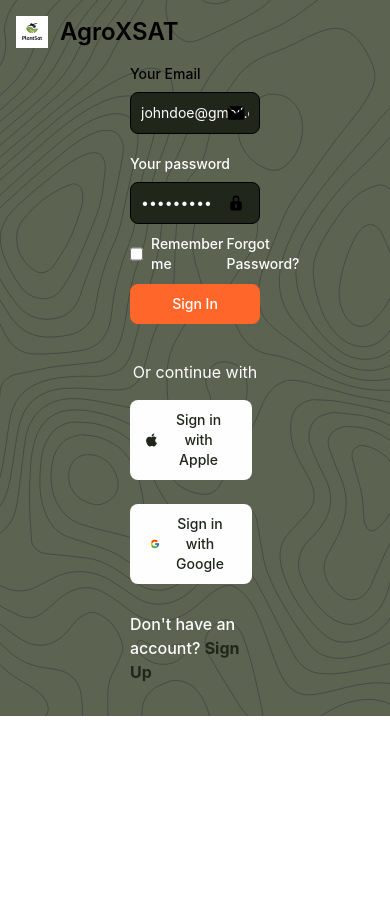
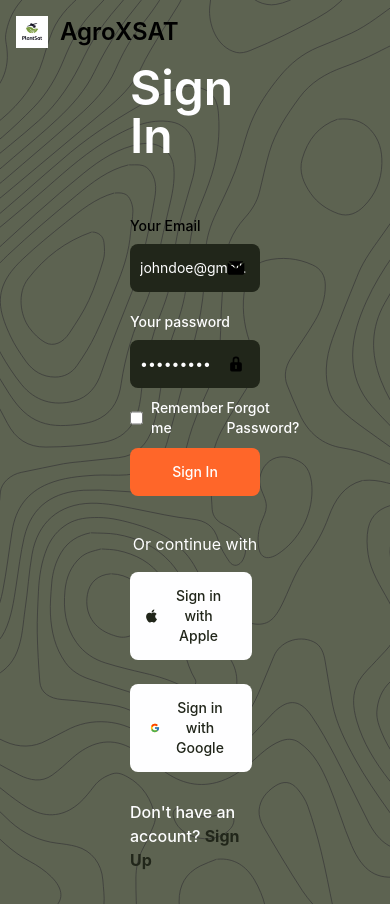
Before and after one commit to CommsJKUAT/AgroXSAT, a React (Vite) app in the folder AgritechSat/frontend/: page / in a window 390 px wide. Before the commit the page ends 844 px from the top, so only its background shows below. Built offline with nearby package versions, Linux system fonts and the light colour scheme.

Commit message:
A bit responsive

```diff
--- a/AgritechSat/frontend/src/App.jsx
+++ b/AgritechSat/frontend/src/App.jsx
@@ -3,7 +3,7 @@ import Login from "./pages/@auth/login/login"
 function App() {
 
   return (
-    <main className="bg-olive h-fit bg-hero-pattern bg-no-repeat bg-cover">
+    <main >
       <Login/>
     </main>
   )
--- a/AgritechSat/frontend/src/pages/@auth/login/login.jsx
+++ b/AgritechSat/frontend/src/pages/@auth/login/login.jsx
@@ -2,10 +2,12 @@ import Nav from "../nav";
 
 function Login() {
   return (
-    <section>
+    <section className="relative bg-olive 2xl:h-screen bg-hero-pattern bg-no-repeat bg-cover">
       <Nav/>
-      <div className="pb-8 flex justify-center items-center h-full">
-        <form className=" w-1/3 ">
+      <div className="pb-8 flex flex-col justify-center items-center h-full">
+        <div className="w-1/3 2xl:w-1/4">
+        <h1 className="text-5xl mb-14 font-semibold text-left text-white">Sign In</h1></div>
+        <form className=" w-1/3 2xl:w-1/4 ">
           <label
             for="email-address-icon"
             class="block mb-2 text-sm font-medium text-gray-900 dark:text-white"
@@ -16,7 +18,7 @@ function Login() {
             <input
               type="text"
               id="email-address-icon"
-              className="bg-black-olive border border-gray-300 text-gray-900 text-sm rounded-lg focus:ring-black-olive focus:border-black-olive block w-full ps-2.5 p-2.5 placeholder-white"
+              className="text-white bg-black-olive text-sm rounded-lg focus:ring-black-olive focus:border-black-olive block w-full ps-2.5 p-3.5 placeholder-white"
               placeholder="johndoe@gmail.com"
             />
             <div class="absolute inset-y-0 end-0 flex items-center pe-3.5 pointer-events-none">
@@ -45,7 +47,7 @@ function Login() {
               <input
                 type="password"
                 id="password"
-                className="bg-black-olive border border-gray-300 text-gray-900 text-sm rounded-lg focus:ring-black-olive focus:border-black-olive block w-full ps-2.5 p-2.5 placeholder-white"
+                className="text-white bg-black-olive text-sm rounded-lg focus:ring-black-olive focus:border-black-olive block w-full ps-2.5 p-3.5 placeholder-white"
                 placeholder="•••••••••"
                 required
               />
@@ -88,7 +90,7 @@ function Login() {
           </div>
           <button
             type="submit"
-            className="mb-4 text-white bg-giants-orange hover:bg-blue-800 focus:ring-4 focus:outline-none focus:ring-blue-300 font-medium rounded-lg text-sm w-full sm:w-full px-5 py-2.5 text-center dark:bg-blue-600 dark:hover:bg-blue-700 dark:focus:ring-blue-800"
+            className="mb-4 text-white bg-giants-orange hover:bg-blue-800 focus:ring-4 focus:outline-none focus:ring-blue-300 font-medium rounded-lg text-sm w-full sm:w-full px-5 py-3.5 text-center dark:bg-blue-600 dark:hover:bg-blue-700 dark:focus:ring-blue-800"
           >
             Sign In
           </button>
@@ -96,7 +98,7 @@ function Login() {
             <p className="text-center text-white">Or continue with</p>
             <button
               type="button"
-              className="my-4 text-black-olive bg-white  focus:ring-4 focus:outline-none focus:ring-[#050708]/50 font-medium rounded-lg text-sm px-5 py-2.5 text-center inline-flex items-center justify-center me-2 mb-2"
+              className="my-4 text-black-olive bg-white  focus:ring-4 focus:outline-none focus:ring-[#050708]/50 font-medium rounded-lg text-sm px-5 py-3.5 text-center inline-flex items-center justify-center me-2 mb-2"
             >
               <svg
                 className="  w-5 h-5 me-2 -ms-1"
@@ -117,7 +119,7 @@ function Login() {
             </button>
             <button
               type="button"
-              class="my-4 text-black-olive bg-white focus:ring-4 focus:outline-none focus:ring-[#4285F4]/50 font-medium rounded-lg text-sm px-5 py-2.5 text-center inline-flex items-center justify-center dark:focus:ring-[#4285F4]/55 me-2 mb-2"
+              class="my-4 text-black-olive bg-white focus:ring-4 focus:outline-none focus:ring-[#4285F4]/50 font-medium rounded-lg text-sm px-5 py-3.5 text-center inline-flex items-center justify-center dark:focus:ring-[#4285F4]/55 me-2 mb-2"
             >
               <svg
                 xmlns="http://www.w3.org/2000/svg"
--- a/AgritechSat/frontend/src/pages/@auth/nav.jsx
+++ b/AgritechSat/frontend/src/pages/@auth/nav.jsx
@@ -1,7 +1,7 @@
 
 function Nav() {
   return (
-    <nav class="border-gray-200 bg-gray-50 dark:bg-gray-800 dark:border-gray-700">
+    <nav class="2xl:fixed w-full top-0 left-0">
       <div class="max-w-screen-xl flex flex-wrap items-center justify-between mx-auto p-4">
         <a href="#" class="flex items-center space-x-3 rtl:space-x-reverse">
           <img
```
